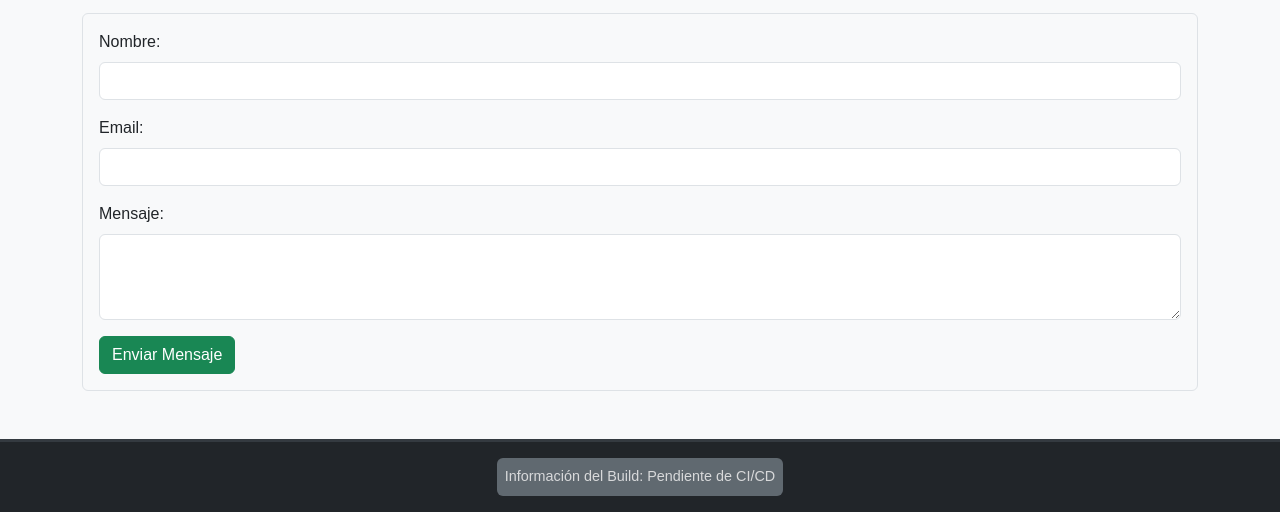
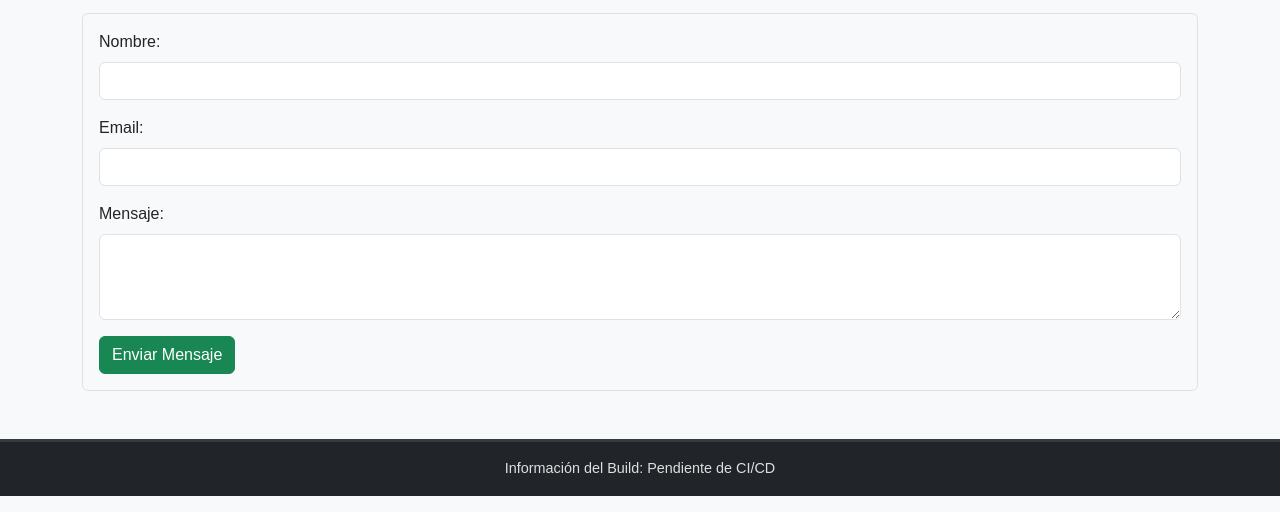
Before and after one commit to littlepidev/Tarea2_Netlify, a plain HTML site: page mi_web_personal/index.html in a window 1280 px wide. Shown: the part 644-1156 px from the top of the page. Drawn offline with nearby package versions, Linux system fonts and the light colour scheme.

Commit message:
Refactor build-info div for consistency

```diff
--- a/mi_web_personal/index.html
+++ b/mi_web_personal/index.html
@@ -57,7 +57,7 @@
 
     <footer class="bg-dark text-white text-center py-3 mt-5">
         <div class="container">
-            <div id="build-info" class="p-2 bg-secondary text-light rounded d-inline-block">
+            <div id="build-info">
                 Información del Build: Pendiente de CI/CD
             </div>
         </div>
```
